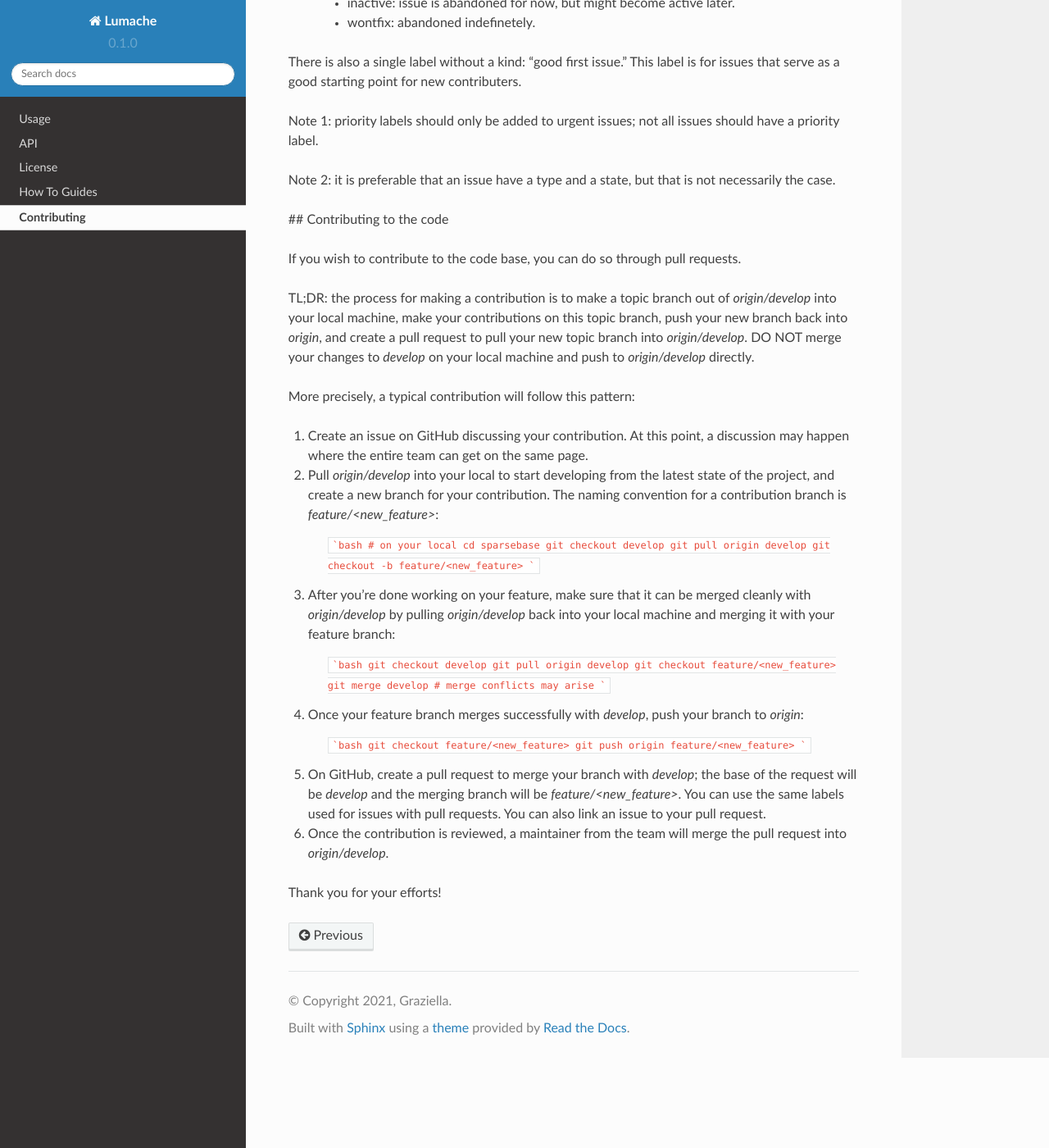
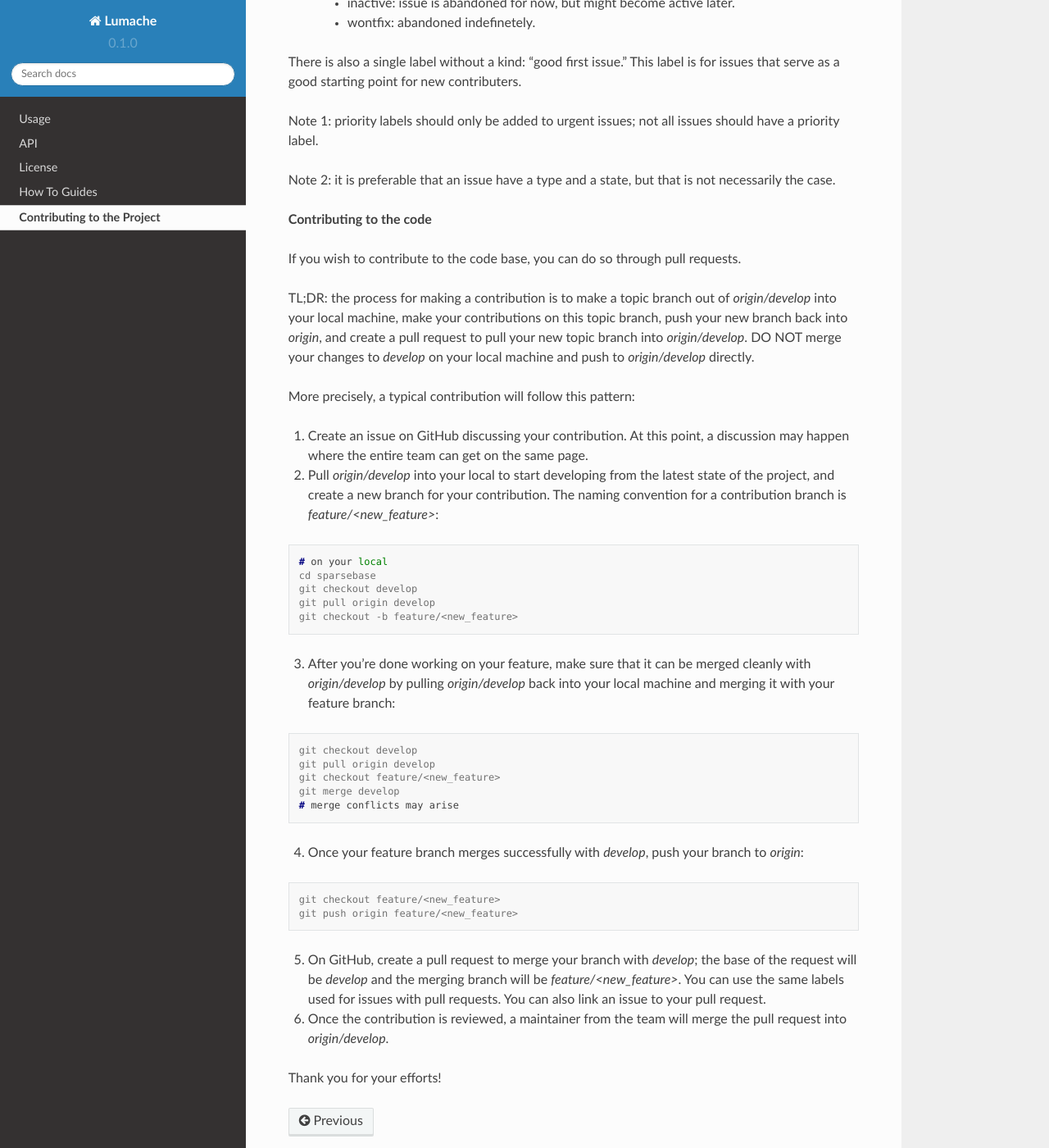
Before and after one commit to AliFehmi/supertwin-1, a Sphinx documentation site: the page built from docs/source/contribution.rst, in a window 1280 px wide and 1400 px high, scrolled down 1360 px. Shown: the whole window at 82% size. Built offline with Sphinx 7.4.7 and the Read the Docs theme 2.0.0, drawn with Linux system fonts in a browser that asks for light colours; some of the changed text lies outside the part shown.

Commit message:
contribution code

````diff
--- a/docs/source/contribution.rst
+++ b/docs/source/contribution.rst
@@ -1,16 +1,16 @@
-Contributing
-===========
+Contributing to the Project
+===========================
 
 .. autosummary::
    :toctree: generated
 
    lumache
 
-# Making Contributions to the Repo
+**Making Contributions to the Repo**
 
 This page will explain the exact flow of making a contribution. That includes creating an issue, making a pull request, reviewing it, and merging it.
 
-## Creatin an Issue
+**Creating an Issue**
 
 Contributions preferably start with an issue on the issue tracker of GitHub. An issue can represent bugs, features, fixes, discussions, or any other addition to the codebase or the documentation.
 
@@ -43,7 +43,7 @@ Note 1: priority labels should only be added to urgent issues; not all issues sh
 
 Note 2: it is preferable that an issue have a type and a state, but that is not necessarily the case.
 
-## Contributing to the code
+**Contributing to the code**
 
 If you wish to contribute to the code base, you can do so through pull requests.
 
@@ -54,30 +54,33 @@ More precisely, a typical contribution will follow this pattern:
 1. Create an issue on GitHub discussing your contribution. At this point, a discussion may happen where the entire team can get on the same page.
 2. Pull `origin/develop` into your local to start developing from the latest state of the project, and create a new branch for your contribution. The naming convention for a contribution branch is `feature/<new_feature>`:
 
-    ```bash
+.. code-block:: console
+
     # on your local
     cd sparsebase
     git checkout develop
     git pull origin develop
     git checkout -b feature/<new_feature>
-    ```
+
 
 3. After you're done working on your feature, make sure that it can be merged cleanly with `origin/develop` by pulling `origin/develop` back into your local machine and merging it with your feature branch:
 
-    ```bash
+.. code-block:: console
+
     git checkout develop
     git pull origin develop
     git checkout feature/<new_feature>
     git merge develop
     # merge conflicts may arise
-    ```
+
 
 4. Once your feature branch merges successfully with `develop`, push your branch to `origin`:
 
-    ```bash
+.. code-block:: console
+
     git checkout feature/<new_feature>
     git push origin feature/<new_feature>
-    ```
+
 
 5. On GitHub, create a pull request to merge your branch with `develop`; the base of the request will be `develop` and the merging branch will be `feature/<new_feature>`. You can use the same labels used for issues with pull requests. You can also link an issue to your pull request.
 6.  Once the contribution is reviewed, a maintainer from the team will merge the pull request into `origin/develop`.
````
